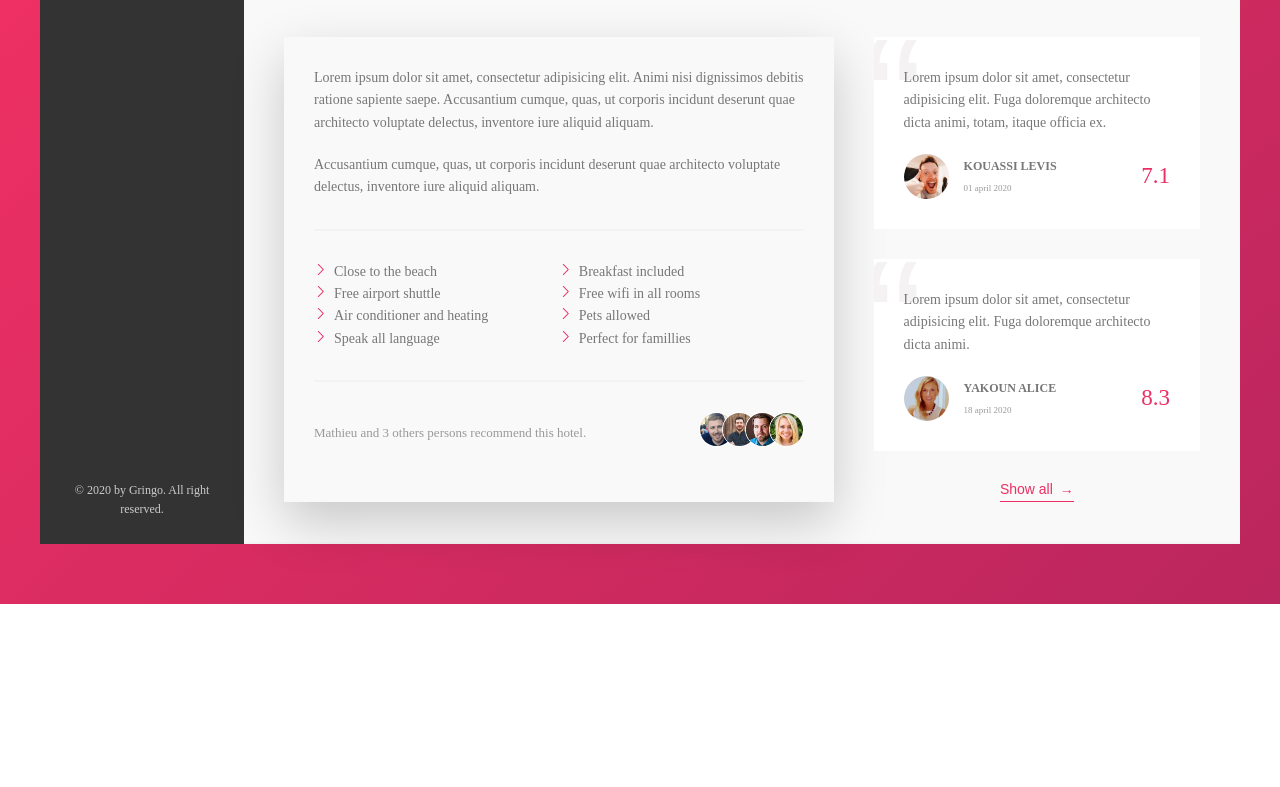
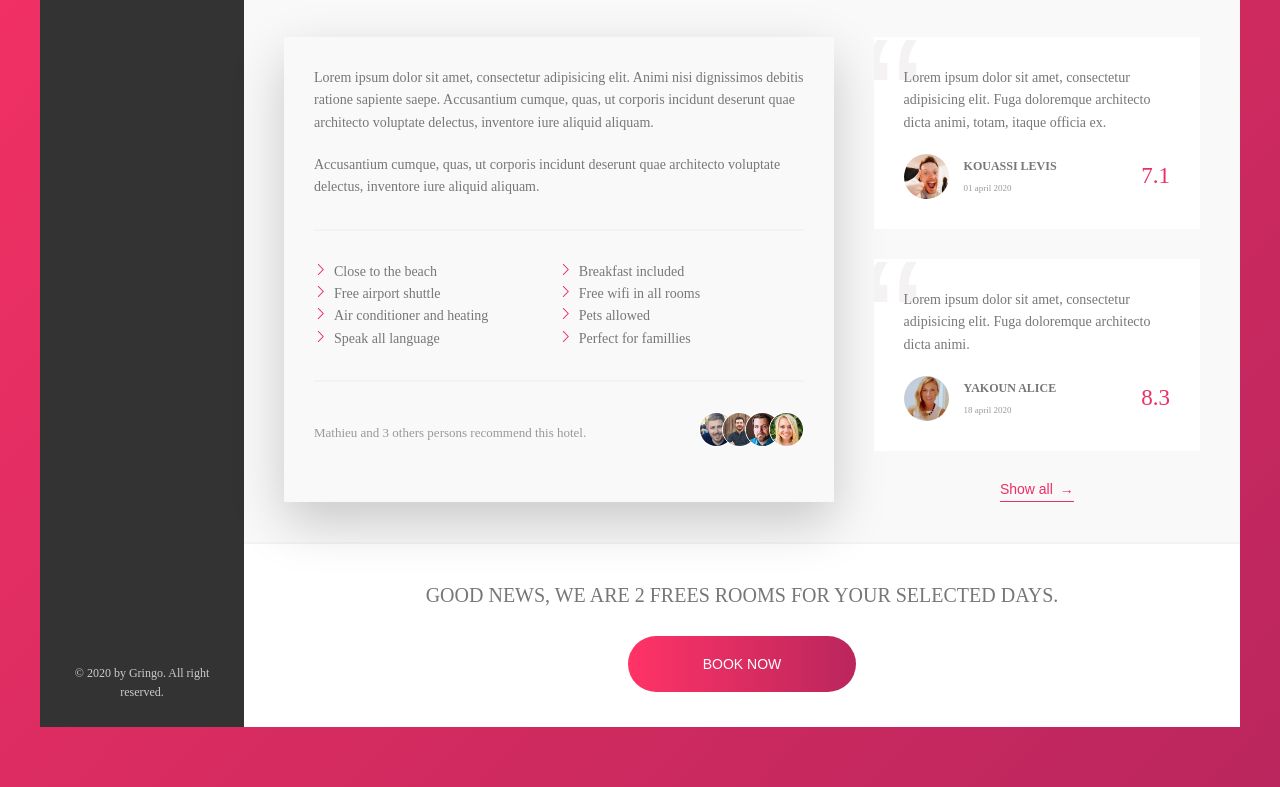
Before and after one commit to Vector22/Gringo, a website: page index.html in a window 1280 px wide. Shown: the part 575-1362 px from the top of the page. Before the commit the page ends 1179 px from the top, so only its background shows below. Drawn offline with Linux system fonts and the light colour scheme.

Commit message:
Finish the Call To Action section. The project is always done. Left the media queries...

```diff
--- a/index.html
+++ b/index.html
@@ -213,6 +213,18 @@
                         <button class="btn-inline">Show all <span>&rarr;</span></button>
                     </div>
                 </div>
+
+                <!--  The CTA (Call To Action) section -->
+                <div class="cta">
+                    <h2 class="cta__book-now">
+                        Good news, we are 2 frees rooms for your selected days.
+                    </h2>
+
+                    <button class="btn">
+                        <span class="btn__visible">Book now</span>
+                        <span class="btn__invisible">Only 2 rooms left !</span>
+                    </button>
+                </div>
             </main>
         </div>
     </div>
--- a/sass/_components.scss
+++ b/sass/_components.scss
@@ -500,3 +500,81 @@
 
     }
 }
+
+
+///////////////////////////////
+// CTA
+
+.cta {
+    padding: 3.5rem 0;
+    text-align: center;
+
+    &__book-now {
+        font-size: 2rem;
+        font-weight: 300;
+        text-transform: uppercase;
+        margin-bottom: 2.5rem;
+    }
+}
+
+
+///////////////////////////////
+// BUTTON
+
+.btn {
+
+    font-size: 1.4rem;
+    border: none;
+    font-weight: 300;
+    cursor: pointer;
+    text-transform: uppercase;
+    border-radius: 100px;  // Elispsis border
+
+    background-image: linear-gradient(to right,
+        var(--color-primary-light),
+        var(--color-primary-dark)
+    );
+    color: white;
+
+    position: relative;  // The invisible button need it
+    overflow: hidden;  // To hidde the invisible text overflowing
+
+    &__visible {
+        display: inline-block;
+        padding: 2rem 7.5rem;
+        transition: all .3s;
+
+    }
+
+    &__invisible {
+        display: inline-block;
+        padding: 2rem 0; // Try to put 7.5rem instead of zero to see...
+        height: 100%;
+        width: 100%;
+        position: absolute;
+        left: 0;
+        top: -100%;  // Just on top of the parrent element
+
+        transition: all .3s;
+    }
+
+    &:hover {
+        background-image: linear-gradient(to left,
+        var(--color-primary-light),
+        var(--color-primary-dark)
+    );
+    }
+
+    &:hover  &__visible {
+       transform: translateY(100%);
+    }
+
+    &:hover &__invisible {
+        top: 0;
+    }
+
+    &:focus {
+        outline: none;
+        animation: pulstate 1s infinite;
+    }
+}
```
Also changed, not shown: css/style.css.
